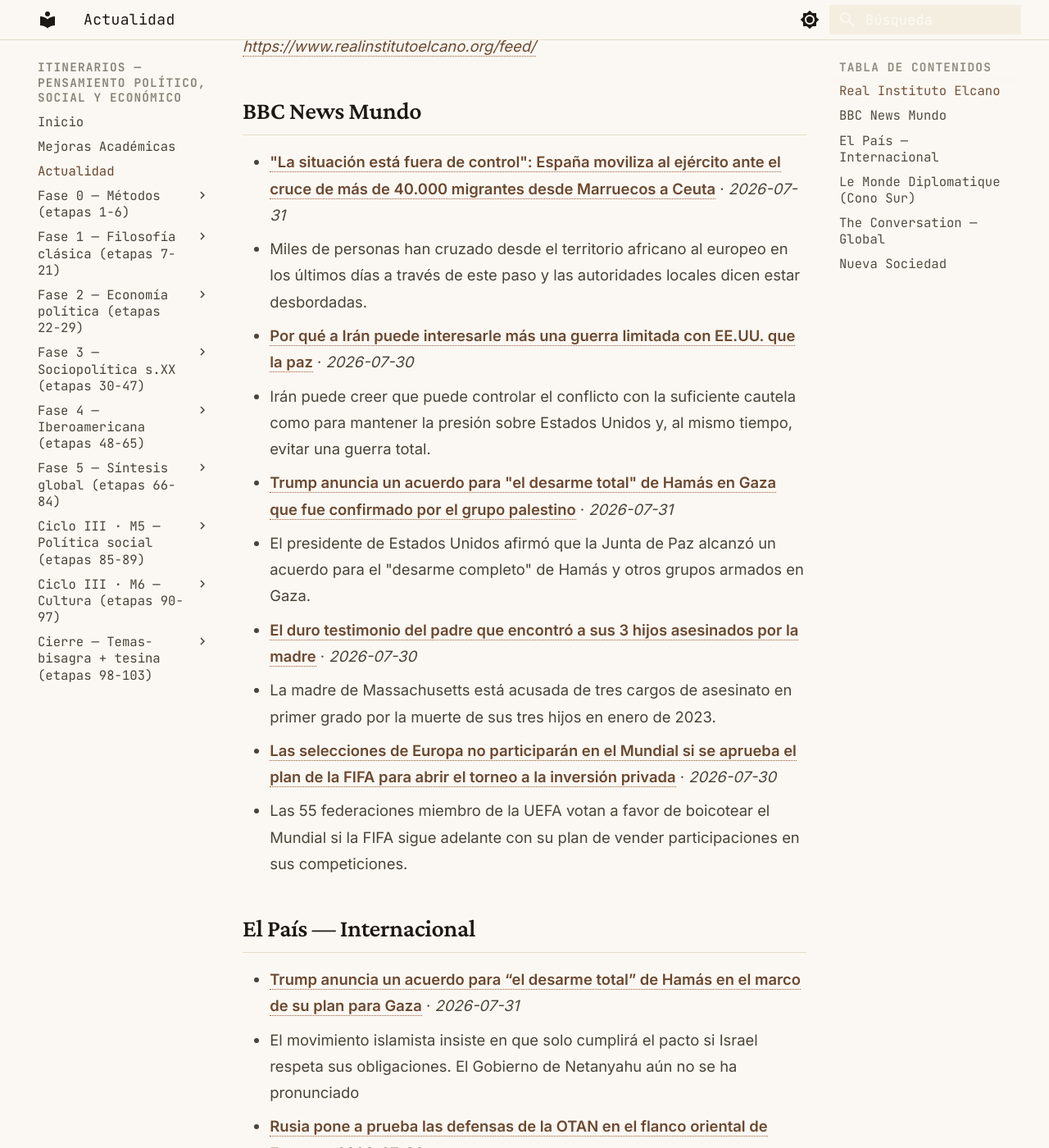
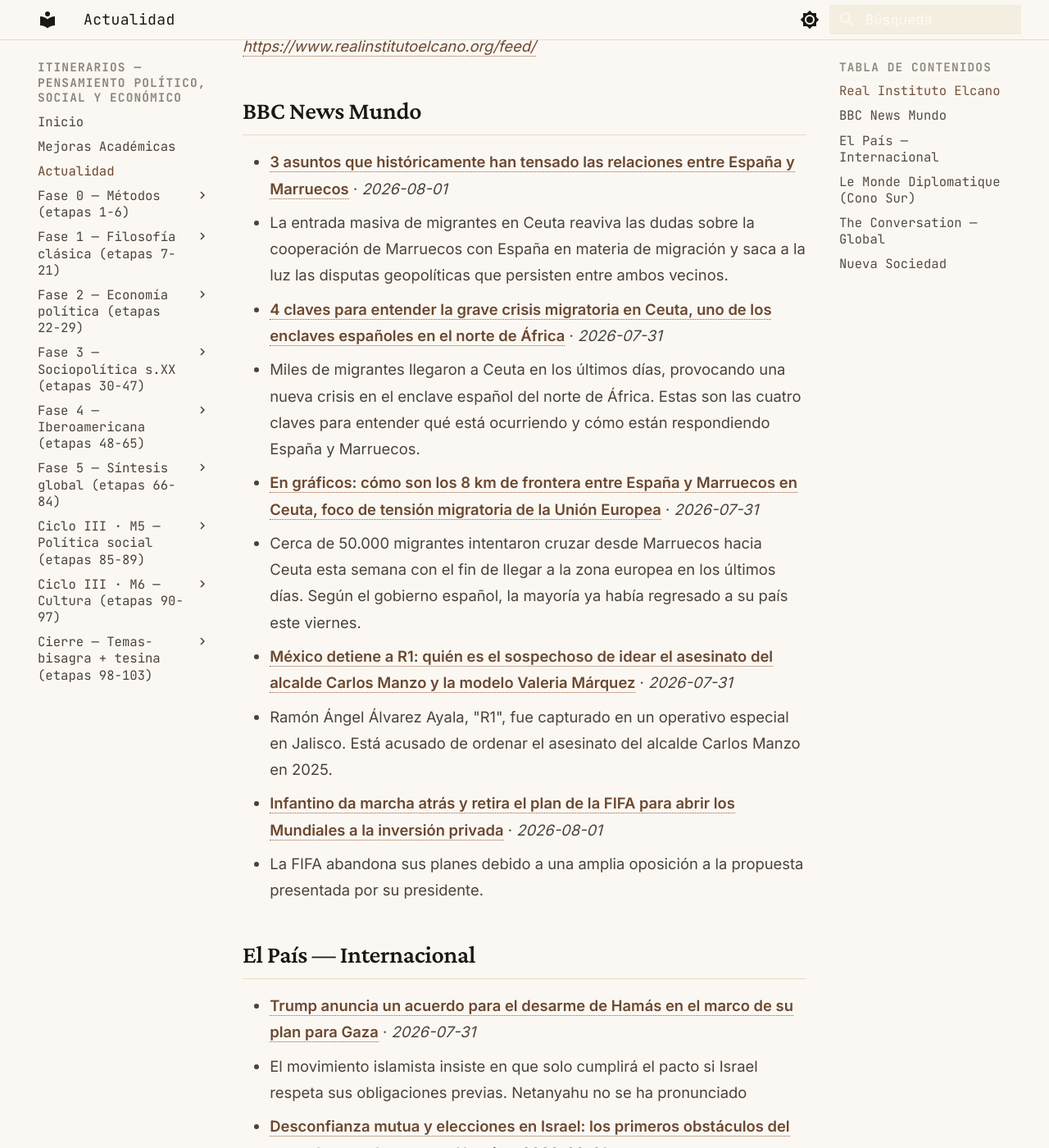
Before and after one commit to MrSpagVi/Curso, an MkDocs documentation site: the page built from docs/actualidad.md, in a window 1280 px wide and 1400 px high, scrolled down 717 px. Shown: the whole window at 82% size. Built offline with MkDocs 1.6.1 and Material for MkDocs 9.7.7, drawn with Linux system fonts in a browser that asks for light colours; some of the changed text lies outside the part shown.

Commit message:
auto: actualidad 2026-08-01

```diff
--- a/docs/actualidad.md
+++ b/docs/actualidad.md
@@ -6,7 +6,7 @@ title: Actualidad
 
 Últimos titulares de fuentes que dictan agenda en ciencia política y geopolítica. Actualizado automáticamente cada día (vía GitHub Actions).
 
-_Última actualización: 2026-07-31 08:36 UTC_
+_Última actualización: 2026-08-01 08:05 UTC_
 
 !!! tip "Ritual mensual — #actualidad"
     El último sábado de cada mes: agarrá **un** titular de los de abajo y escribí **300 palabras** aplicándole **2 autores** del último mes que leíste. ¿Qué diría cada uno? ¿En qué chocan? No resumas la noticia — usala como caso para pensar con las herramientas que venís construyendo. Guardá el texto con el tag `#actualidad` en tu sistema de notas. Esto convierte la teoría en criterio sobre la coyuntura: el objetivo del plan no es citar a Maquiavelo, es leer el presente con él.
@@ -17,25 +17,25 @@ _Sin datos en esta ejecución. Visitar fuente: [https://www.realinstitutoelcano.
 
 ## BBC News Mundo
 
-- **["La situación está fuera de control": España moviliza al ejército ante el cruce de más de 40.000 migrantes desde Marruecos a Ceuta](https://www.bbc.com/mundo/articles/cvg0n0p4xg4o?at_medium=RSS&at_campaign=rss)** · *2026-07-31*
-  - Miles de personas han cruzado desde el territorio africano al europeo en los últimos días a través de este paso y las autoridades locales dicen estar desbordadas.
-- **[Por qué a Irán puede interesarle más una guerra limitada con EE.UU. que la paz](https://www.bbc.com/mundo/articles/cewr0elg875o?at_medium=RSS&at_campaign=rss)** · *2026-07-30*
-  - Irán puede creer que puede controlar el conflicto con la suficiente cautela como para mantener la presión sobre Estados Unidos y, al mismo tiempo, evitar una guerra total.
-- **[Trump anuncia un acuerdo para "el desarme total" de Hamás en Gaza que fue confirmado por el grupo palestino](https://www.bbc.com/mundo/articles/cvgxn4mjmkro?at_medium=RSS&at_campaign=rss)** · *2026-07-31*
-  - El presidente de Estados Unidos afirmó que la Junta de Paz alcanzó un acuerdo para el "desarme completo" de Hamás y otros grupos armados en Gaza.
-- **[El duro testimonio del padre que encontró a sus 3 hijos asesinados por la madre](https://www.bbc.com/mundo/articles/cjejlg2q59yo?at_medium=RSS&at_campaign=rss)** · *2026-07-30*
-  - La madre de Massachusetts está acusada de tres cargos de asesinato en primer grado por la muerte de sus tres hijos en enero de 2023.
-- **[Las selecciones de Europa no participarán en el Mundial si se aprueba el plan de la FIFA para abrir el torneo a la inversión privada](https://www.bbc.com/mundo/articles/cwyeq02dj3ro?at_medium=RSS&at_campaign=rss)** · *2026-07-30*
-  - Las 55 federaciones miembro de la UEFA votan a favor de boicotear el Mundial si la FIFA sigue adelante con su plan de vender participaciones en sus competiciones.
+- **[3 asuntos que históricamente han tensado las relaciones entre España y Marruecos](https://www.bbc.com/mundo/articles/cp3rexne911o?at_medium=RSS&at_campaign=rss)** · *2026-08-01*
+  - La entrada masiva de migrantes en Ceuta reaviva las dudas sobre la cooperación de Marruecos con España en materia de migración y saca a la luz las disputas geopolíticas que persisten entre ambos vecinos.
+- **[4 claves para entender la grave crisis migratoria en Ceuta, uno de los enclaves españoles en el norte de África](https://www.bbc.com/mundo/articles/cm2gv1r9zyno?at_medium=RSS&at_campaign=rss)** · *2026-07-31*
+  - Miles de migrantes llegaron a Ceuta en los últimos días, provocando una nueva crisis en el enclave español del norte de África. Estas son las cuatro claves para entender qué está ocurriendo y cómo están respondiendo España y Marruecos.
+- **[En gráficos: cómo son los 8 km de frontera entre España y Marruecos en Ceuta, foco de tensión migratoria de la Unión Europea](https://www.bbc.com/mundo/articles/cre4vq73j24o?at_medium=RSS&at_campaign=rss)** · *2026-07-31*
+  - Cerca de 50.000 migrantes intentaron cruzar desde Marruecos hacia Ceuta esta semana con el fin de llegar a la zona europea en los últimos días. Según el gobierno español, la mayoría ya había regresado a su país este viernes.
+- **[México detiene a R1: quién es el sospechoso de idear el asesinato del alcalde Carlos Manzo y la modelo Valeria Márquez](https://www.bbc.com/mundo/articles/crmr4ekwy2wo?at_medium=RSS&at_campaign=rss)** · *2026-07-31*
+  - Ramón Ángel Álvarez Ayala, "R1", fue capturado en un operativo especial en Jalisco. Está acusado de ordenar el asesinato del alcalde Carlos Manzo en 2025.
+- **[Infantino da marcha atrás y retira el plan de la FIFA para abrir los Mundiales a la inversión privada](https://www.bbc.com/mundo/articles/c78gme59935o?at_medium=RSS&at_campaign=rss)** · *2026-08-01*
+  - La FIFA abandona sus planes debido a una amplia oposición a la propuesta presentada por su presidente.
 
 ## El País — Internacional
 
-- **[Trump anuncia un acuerdo para “el desarme total” de Hamás en el marco de su plan para Gaza](https://elpais.com/us/2026-07-30/trump-anuncia-un-acuerdo-para-el-desarme-total-de-hamas.html)** · *2026-07-31*
-  - El movimiento islamista insiste en que solo cumplirá el pacto si Israel respeta sus obligaciones. El Gobierno de Netanyahu aún no se ha pronunciado
+- **[Trump anuncia un acuerdo para el desarme de Hamás en el marco de su plan para Gaza](https://elpais.com/us/2026-07-30/trump-anuncia-un-acuerdo-para-el-desarme-total-de-hamas.html)** · *2026-07-31*
+  - El movimiento islamista insiste en que solo cumplirá el pacto si Israel respeta sus obligaciones previas. Netanyahu no se ha pronunciado
+- **[Desconfianza mutua y elecciones en Israel: los primeros obstáculos del acuerdo para desarmar a Hamás](https://elpais.com/internacional/2026-08-01/desconfianza-mutua-y-elecciones-en-israel-los-primeros-obstaculos-del-acuerdo-para-desarmar-a-hamas.html)** · *2026-08-01*
+  - Los analistas consideran que el pacto pone la pelota en el Gobierno de Netanyahu y corre el riesgo de descarrilar sin avances de las partes en paralelo
 - **[Rusia pone a prueba las defensas de la OTAN en el flanco oriental de Europa](https://elpais.com/internacional/2026-07-30/rusia-pone-a-prueba-las-defensas-de-la-otan-en-el-flanco-oriental-de-europa.html)** · *2026-07-30*
   - Polonia investiga el origen ruso de un proyectil que cayó este jueves en el este del país. El Kremlin aviva su guerra híbrida y aumenta los incidentes con drones y misiles sobre territorio aliado
-- **[El sociólogo Kagarlitski, de la cárcel soviética a la de Putin](https://elpais.com/internacional/2026-07-31/el-sociologo-kagarlitski-de-la-carcel-sovietica-a-la-de-putin.html)** · *2026-07-31*
-  - Cualquiera que sea percibido como un peligro para la estabilidad del régimen ruso corre el riesgo de ir a la cárcel
 - **[Jean Monnet en Ormuz](https://elpais.com/internacional/2026-07-26/jean-monnet-en-ormuz.html)** · *2026-07-26*
   - Nada avanzará con Trump desatado al mando y Netanyahu al frente del Gobierno más extremista de la historia de Israel. Pero todo puede cambiar con las elecciones de mitad de mandato en Estados Unidos y las generales en Israel
 - **[La testosterona, al mando en la Casa Blanca](https://elpais.com/internacional/2026-07-19/la-testosterona-al-mando-en-la-casa-blanca.html)** · *2026-07-19*
@@ -47,16 +47,16 @@ _Sin datos en esta ejecución. Visitar fuente: [https://www.eldiplo.org/feed/](h
 
 ## The Conversation — Global
 
-- **[How a research program in Sulawesi is narrowing Indonesia’s research-policy gap](https://theconversation.com/how-a-research-program-in-sulawesi-is-narrowing-indonesias-research-policy-gap-288748)** · *2026-07-31*
-  - A research program is narrowing Indonesia’s research-policy gap in Sulawesi. But the island’s blue economy vision is colliding with Jakarta’s nickel ambitions.
-- **[Diplomacy after death at Senator Lindsey Graham’s funeral](https://theconversation.com/diplomacy-after-death-at-senator-lindsey-grahams-funeral-288752)** · *2026-07-31*
-  - Volodymyr Zelensky and Benjamin Netanyahu met with the US president on the sidelines of Lindsey Graham’s funeral.
-- **[Trump is hailing it as a ‘breakthrough’, but will Hamas actually disarm in Gaza?](https://theconversation.com/trump-is-hailing-it-as-a-breakthrough-but-will-hamas-actually-disarm-in-gaza-288805)** · *2026-07-31*
-  - Israel will likely refuse to withdraw its troops until it’s satisfied Hamas is completely disarmed, and Hamas says it won’t budge until Israel withdraws.
-- **[Can Australia’s newest bank give the ‘big four’ some real competition?](https://theconversation.com/can-australias-newest-bank-give-the-big-four-some-real-competition-288709)** · *2026-07-31*
-  - Revolut is only the latest ‘neobank’ to challenge Australia’s highly concentrated banking sector. But this attempt is backed by Europe’s most valuable startup.
-- **[Australia’s fuel discount is ending. What does this mean for petrol prices?](https://theconversation.com/australias-fuel-discount-is-ending-what-does-this-mean-for-petrol-prices-288279)** · *2026-07-31*
-  - From August 2, Australians will pay 16 cents more for each litre of petrol they buy.
+- **[How the Ceuta border crossing incident immediately played into the hands of Spain’s far right](https://theconversation.com/how-the-ceuta-border-crossing-incident-immediately-played-into-the-hands-of-spains-far-right-288859)** · *2026-07-31*
+  - In the absence of information, dramatic images are feeding misinformation – and shifting public opinion.
+- **[Why Arbaeen – the Shiite Muslim pilgrimage of mourning – has a deep significance that brings millions to Iraq each year](https://theconversation.com/why-arbaeen-the-shiite-muslim-pilgrimage-of-mourning-has-a-deep-significance-that-brings-millions-to-iraq-each-year-288582)** · *2026-07-31*
+  - Each year, millions of Shiite Muslims walk to Karbala to honor Husayn, the prophet’s grandson, whose death continues to shape their faith.
+- **[Clickgate: what cricket cheating scandal reveals about the nebulous ‘spirit’ of the game](https://theconversation.com/clickgate-what-cricket-cheating-scandal-reveals-about-the-nebulous-spirit-of-the-game-288828)** · *2026-07-31*
+  - Cricket prides itself on being a model of fair play and sportsmanship, but is it really that different from other sports?
+- **[How grief tech is reimagining Victorian spiritualism](https://theconversation.com/how-grief-tech-is-reimagining-victorian-spiritualism-287001)** · *2026-07-31*
+  - The 19th-century spiritualist movement promised contact with the dead. Today’s AI grief tech is reviving that promise in unsettling new ways.
+- **[How your conscious and unconscious mind interact](https://theconversation.com/how-your-conscious-and-unconscious-mind-interact-283196)** · *2026-07-31*
+  - The modern scientific consensus is that your unconscious mind does the heavy lifting.
 
 ## Nueva Sociedad
 
```
